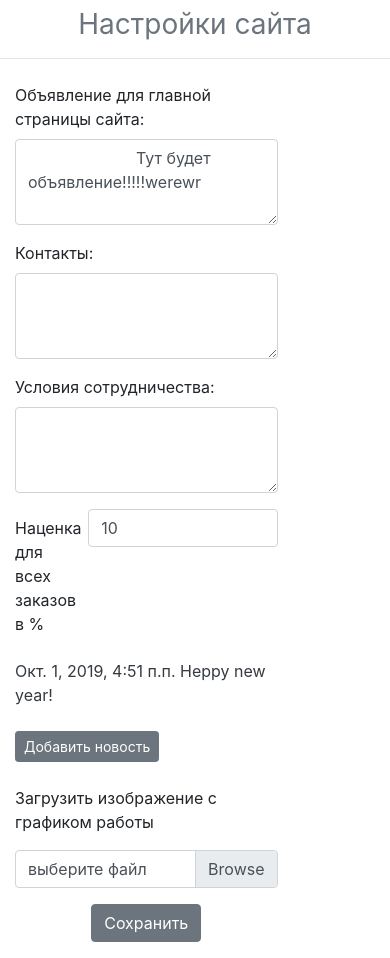
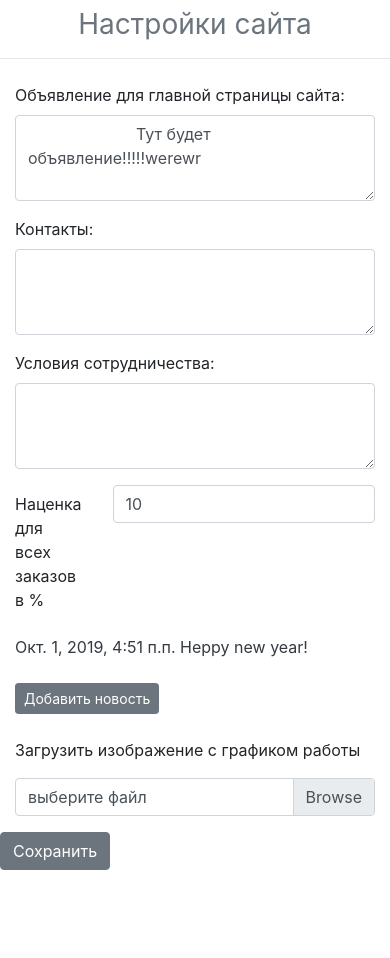
Before and after one commit to Evrikaseven/shop, a Django app: page /settings/ in a window 390 px wide; the page is wider, and only the part inside the window is pictured. Shown: the part 64-1022 px from the top of that part. After the commit the page ends 934 px from the top of that part, so only its background shows below. Run offline with Django 3.2, Linux system fonts and the light colour scheme; a user stored in the database is signed in; data comes from the database, SQL or seed files in the repository; some libraries are stand-ins or nearby versions.

Commit message:
Refactor orders teamplates for mobile screen

```diff
--- a/main/static/css/styles.css
+++ b/main/static/css/styles.css
@@ -78,6 +78,7 @@ header{
   -ms-flex: 1;
   flex: 1;
 }
+
 @media (min-width: 768px) {
   .flex-md-equal > * {
     -ms-flex: 1;
@@ -112,3 +113,11 @@ header{
 .bg-lg{
     background-color:  #e9ecef;
 }
+
+.example {
+    width: 650px;
+}
+
+@media only screen and (min-width: 600px) {
+  .example {width: 400px;}
+}
--- a/main/templates/main/settings.html
+++ b/main/templates/main/settings.html
@@ -10,34 +10,7 @@
     <hr class="mb-4">
 
     <div class="container ">
-        <div class="bd-example bd-example-tabs">
-          <div class="row">
-
-
-
-{#            <div class="col-3">#}
-{#              <div class="nav flex-column navbar-light nav-pills" id="v-pills-tab" role="tablist" aria-orientation="vertical">#}
-{#                <a class="nav-link active text-secondary" id="nav-home-tab" data-toggle="pill" href="#nav-home" role="tab" aria-controls="nav-home" aria-selected="true">Главная страница</a>#}
-{#                <a class="nav-link text-secondary" id="nav-money-tab" data-toggle="pill" href="#nav-money" role="tab" aria-controls="nav-money" aria-selected="false">Финансы</a>#}
-{#                <a class="nav-link text-secondary" id="nav-news-tab" data-toggle="pill" href="#nav-news" role="tab" aria-controls="nav-news" aria-selected="false">Новости</a>#}
-{#                <a class="nav-link text-secondary" id="nav-work-tab" data-toggle="pill" href="#nav-work" role="tab" aria-controls="nav-work" aria-selected="false">График работы</a>#}
-{#                <a class="nav-link text-secondary" id="nav-deal-tab" data-toggle="pill" href="#nav-deal" role="tab" aria-controls="nav-deal" aria-selected="false">Условия сотрудничества</a>#}
-{#                <a class="nav-link text-secondary" id="nav-contact-tab" data-toggle="pill" href="#nav-contact" role="tab" aria-controls="nav-contact" aria-selected="false">Контакты</a>#}
-{#              </div>#}
-{#                <button type="submit" class="btn btn-secondary" form="noticeForm">Сохранить</button>#}
-{#            </div>#}
-            <div class="col-9">
-
-            {# Popup messasges #}
-            {% if messages %}
-              {% for message in messages %}
-                  <div {% if message.tags %} class="alert alert-success" {% endif %}>
-                    {{ message }}
-                  </div>
-              {% endfor %}
-            {% endif %}
-
-              <div class="tab-content" id="v-pills-tabContent">
+                <div class="tab-content" id="v-pills-tabContent">
               <div class="tab-pane fade show active" id="nav-home" role="tabpanel" aria-labelledby="nav-home-tab">
                   <form id="noticeForm" method="post">
                     {% csrf_token %}
@@ -151,12 +124,22 @@
                               </div>
                           </div>
 
+                  <div class="ml-auto example" >
+                    <div class="row">
+                        <div class="text-right">
+                            <button type="submit" class="btn btn-secondary mr-2 " form="noticeForm">Сохранить</button>
+                        </div>
+                         {% if messages %}
+                            {% for message in messages %}
+                                 <div class="toast" data-delay="1500" role="alert" aria-live="assertive" aria-atomic="true">
+                                     <div class="toast-body">
+                                         {{ message }}
+                                     </div>
+                                 </div>
+                            {% endfor %}
+                         {% endif %}
 
-
-
-                  <div class="my-3 text-center">
-                            <button type="submit" class="btn btn-secondary" form="noticeForm">Сохранить</button>
-                        </div>
+                    </div>
                   </form>
 
               </div>
@@ -262,28 +245,18 @@
 {#              <div class="tab-pane fade" id="nav-contact" role="tabpanel" aria-labelledby="nav-contact-tab">...</div>#}
               </div>
             </div>
-          </div>
+
+                {# Popup messasges #}
+
         </div>
 
-{#    {% if is_submitted %}#}
-{#        <div class="toast text-center" data-delay="1500" role="alert" aria-live="assertive" aria-atomic="true">#}
-{#            <div class="toast-body">#}
-{#              Настройки сохранены#}
-{#            </div>#}
-{#        </div>#}
-{#    {% else %}#}
-{#        <div class="toast text-center" data-delay="1500" role="alert" aria-live="assertive" aria-atomic="true">#}
-{#            <div class="toast-body">#}
-{#              Настройки не сохранены!#}
-{#            </div>#}
-{#        </div>#}
-{#    {% endif %}#}
+          </div>
+{#<script src="{% static '/js/name_to_photo.js' %}"></script>#}
 
-    </div>
-{#    <script>#}
-{#            $(document).ready(function(){#}
-{#                $('.toast').toast('show');#}
-{#            });#}
-{#    </script>#}
-{#<script src="{% static '/js/name_to_photo.js' %}"></script>#}
+
+    <script>
+            $(document).ready(function(){
+                $('.toast').toast('show');
+            });
+    </script>
 {% endblock content %}
```
Also changed, not shown: main/templates/main/order_details.html (+20 -3 lines), main/templates/main/order_item_details.html (+5 -25 lines).
